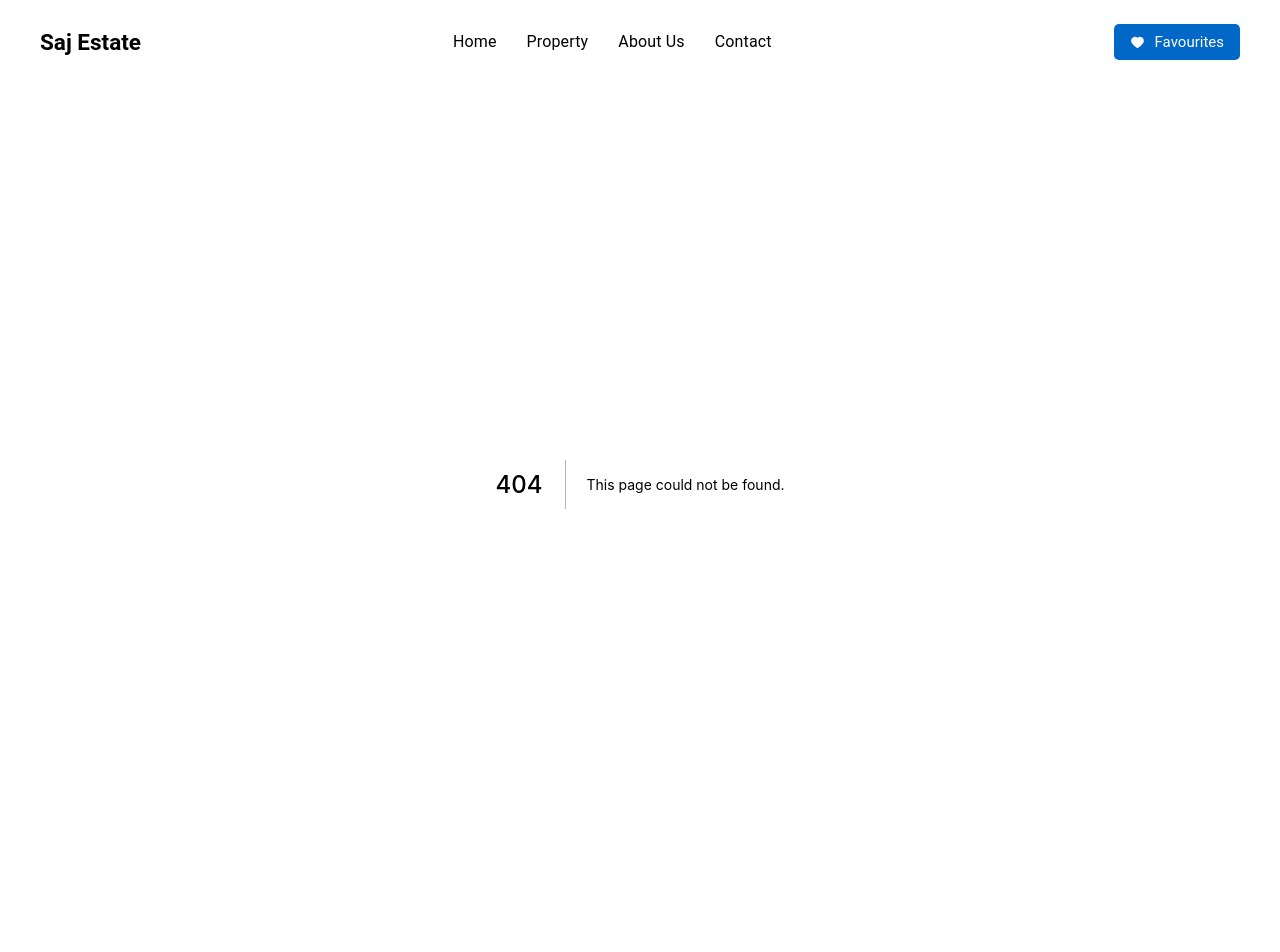
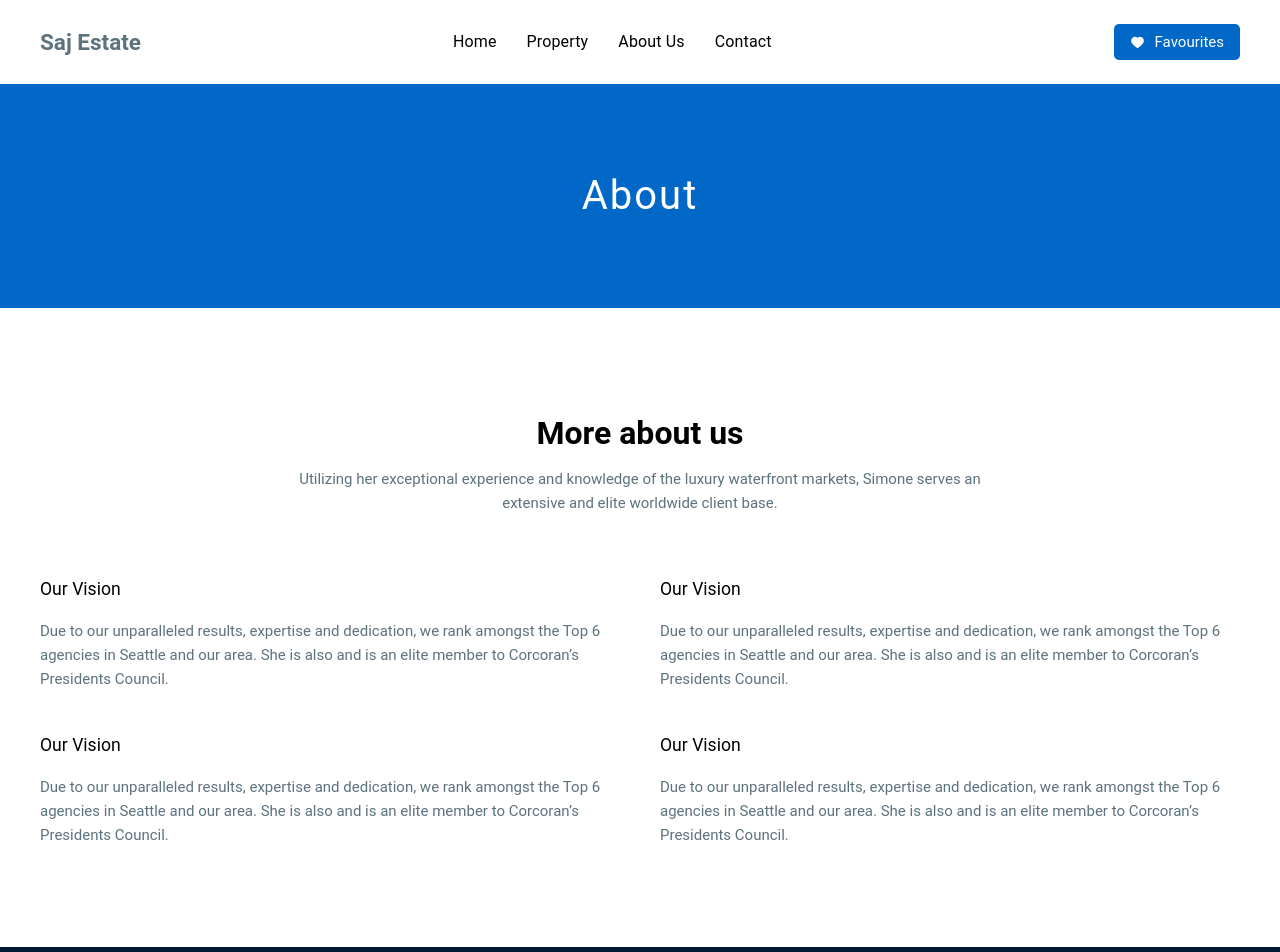
Before and after one commit to sajibhn/saj-estate, a Next.js app: page /about in a window 1280 px wide. Before the commit this address had no page. Shown: the top 952 px of the page. Built offline with nearby package versions, Linux system fonts and the light colour scheme.

Commit message:
finished about description section

```diff
--- /dev/null
+++ b/components/about/AboutDetails.jsx
@@ -0,0 +1,41 @@
+import React from 'react'
+import SectionTitle from '../reusable/SectionTitle'
+
+const AboutDetails = () => {
+    const title = 'More about us'
+    const description = 'Utilizing her exceptional experience and knowledge of the luxury waterfront markets, Simone serves an extensive and elite worldwide client base. '
+    return (
+        <section className="about__details section">
+            <SectionTitle title={title} description={description} />
+
+            <div className="about__details__container container">
+                <div className='about__data'>
+                    <h3>Our Vision</h3>
+                    <p>
+                        Due to our unparalleled results, expertise and dedication, we rank amongst the Top 6 agencies in Seattle and our area. She is also and is an elite member to Corcoran’s Presidents Council.
+                    </p>
+                </div>
+                <div className='about__data'>
+                    <h3>Our Vision</h3>
+                    <p>
+                        Due to our unparalleled results, expertise and dedication, we rank amongst the Top 6 agencies in Seattle and our area. She is also and is an elite member to Corcoran’s Presidents Council.
+                    </p>
+                </div>
+                <div className='about__data'>
+                    <h3>Our Vision</h3>
+                    <p>
+                        Due to our unparalleled results, expertise and dedication, we rank amongst the Top 6 agencies in Seattle and our area. She is also and is an elite member to Corcoran’s Presidents Council.
+                    </p>
+                </div>
+                <div className='about__data'>
+                    <h3>Our Vision</h3>
+                    <p>
+                        Due to our unparalleled results, expertise and dedication, we rank amongst the Top 6 agencies in Seattle and our area. She is also and is an elite member to Corcoran’s Presidents Council.
+                    </p>
+                </div>
+            </div>
+        </section>
+    )
+}
+
+export default AboutDetails
--- /dev/null
+++ b/components/reusable/PageTitle.jsx
@@ -0,0 +1,11 @@
+import React from 'react'
+
+const PageTitle = ({ title }) => {
+    return (
+        <div className="page__title">
+            <h2>About</h2>
+        </div>
+    )
+}
+
+export default PageTitle
--- /dev/null
+++ b/pages/about/index.js
@@ -0,0 +1,16 @@
+import React from 'react'
+import AboutDetails from '../../components/about/AboutDetails'
+import PageTitle from '../../components/reusable/PageTitle'
+import SectionTitle from '../../components/reusable/SectionTitle'
+
+const About = () => {
+
+    return (
+        <>
+            <PageTitle />
+            <AboutDetails />
+        </>
+    )
+}
+
+export default About
--- /dev/null
+++ b/styles/components/about/_about.scss
@@ -0,0 +1 @@
+@import "./aboutdetails";
--- /dev/null
+++ b/styles/components/about/_aboutdetails.scss
@@ -0,0 +1,20 @@
+.about__details {
+  &__container {
+    margin-top: 60px;
+    @extend .grid;
+    grid-template-columns: repeat(2, 1fr);
+
+    @include md {
+      grid-template-columns: 1fr;
+    }
+
+    .about__data {
+      h3 {
+        font-size: 1.1rem;
+        color: $black;
+        font-weight: 400;
+        margin-bottom: $m2;
+      }
+    }
+  }
+}
--- /dev/null
+++ b/styles/components/reusable/_pagetitle.scss
@@ -0,0 +1,12 @@
+.page__title {
+  background-color: $primary;
+  padding: $p10 0;
+
+  h2 {
+    font-size: 2.5rem;
+    color: $white;
+    text-align: center;
+    font-weight: 400;
+    letter-spacing: 2px;
+  }
+}
--- a/styles/components/reusable/_reusable.scss
+++ b/styles/components/reusable/_reusable.scss
@@ -1,3 +1,4 @@
 @import "./sectiontitle";
 @import "./processcard";
 @import "./listingcard";
+@import "./pagetitle";
--- a/styles/main.scss
+++ b/styles/main.scss
@@ -16,3 +16,6 @@
 
 /* =============== Home =============== */
 @import "./components/home/home";
+
+/* =============== About =============== */
+@import "./components/about/about";
```
